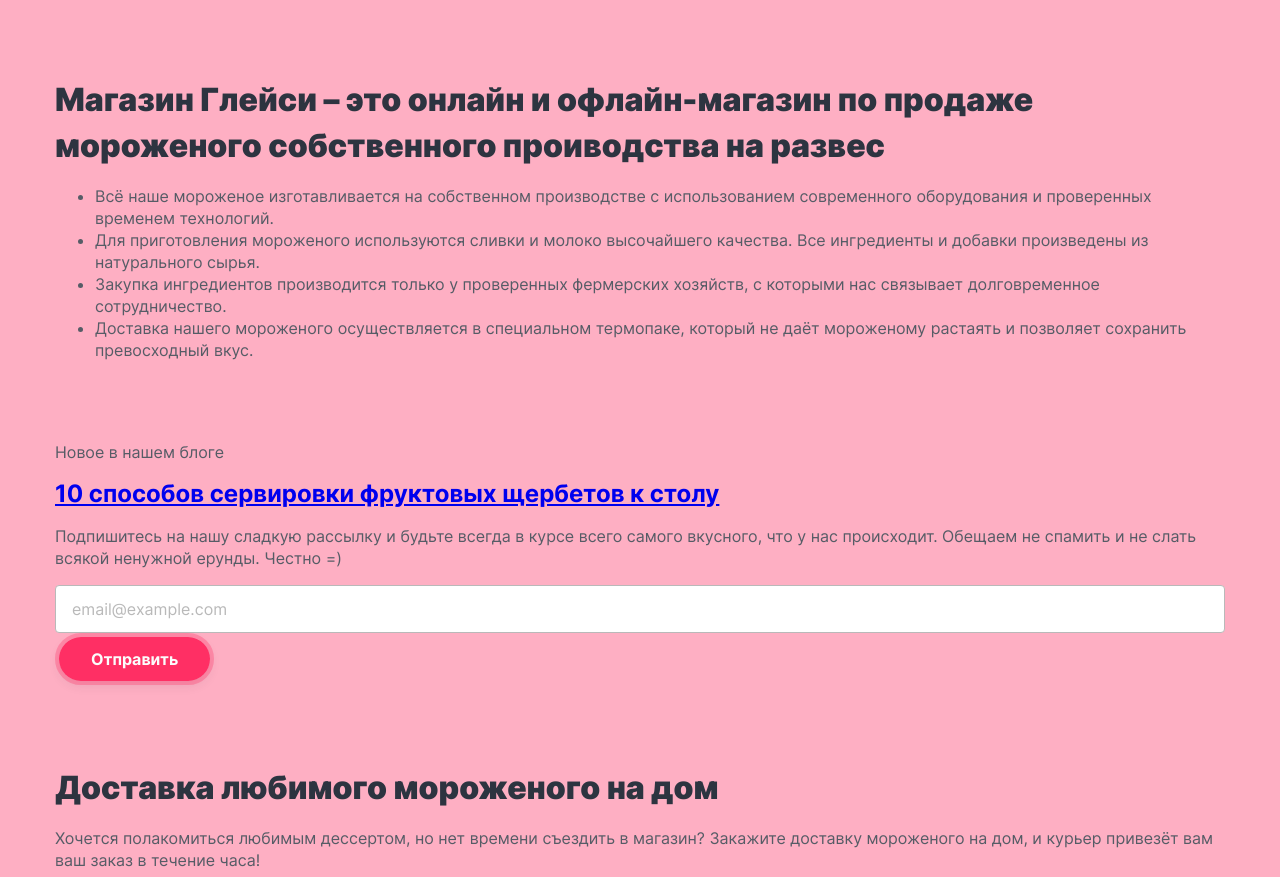
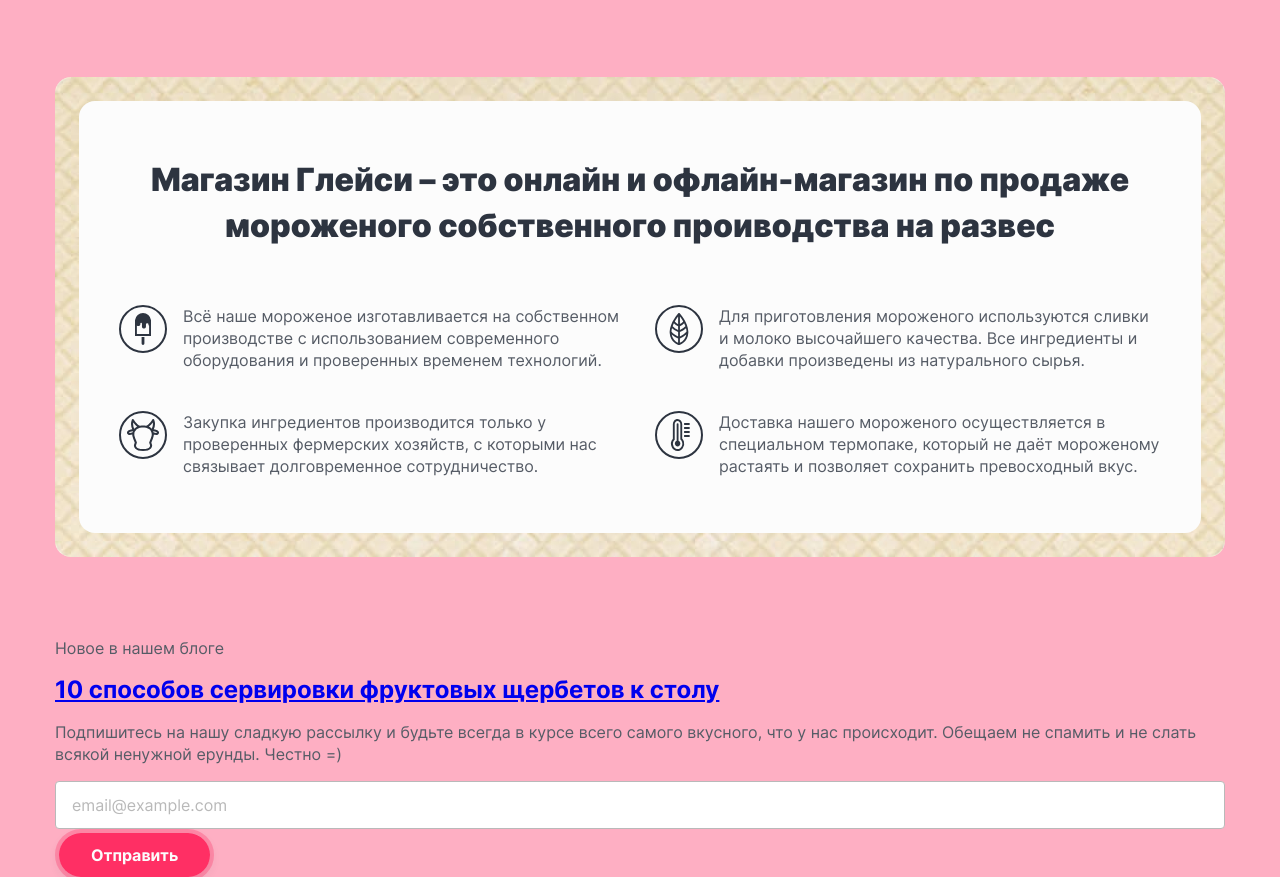
Before and after one commit to olsemeniuk/gllacy, a plain HTML site: page index.html in a window 1280 px wide. Shown: the part 1726-2603 px from the top of the page. Drawn offline with Linux system fonts and the light colour scheme; files whose address does not match are found by name.

Commit message:
about section styles

```diff
--- a/css/styles.css
+++ b/css/styles.css
@@ -1259,6 +1259,69 @@ textarea.form-field {
   transform: translate(-50%, -50%);
 }
 
+/* about */
+.about {
+  padding: 24px;
+  background-image: url("../images/backgrounds/waffle-bg.jpg");
+  background-repeat: no-repeat;
+  background-position: center;
+  background-size: cover;
+  border-radius: 16px;
+}
+
+.about__inner {
+  padding: 56px 40px;
+  background-color: var(--extra-light);
+  border-radius: 16px;
+}
+
+.about__like-title {
+  margin-bottom: 56px;
+  text-align: center;
+}
+
+.about__list {
+  display: grid;
+  grid-template-columns: repeat(2, 1fr);
+  gap: 40px 30px;
+  margin: 0;
+  padding: 0;
+  list-style-type: none;
+}
+
+.about__item {
+  position: relative;
+  padding-left: 64px;
+}
+
+.about__item::before {
+  content: "";
+  position: absolute;
+  top: 0;
+  left: 0;
+  width: 48px;
+  height: 48px;
+  background-position: center;
+  background-repeat: no-repeat;
+  background-size: cover;
+}
+
+.about__item--production::before {
+  background-image: url("../images/icons/ice-cream-icon.svg");
+}
+
+.about__item--quality::before {
+  background-image: url("../images/icons/leaf-icon.svg");
+}
+
+.about__item--ingredients::before {
+  background-image: url("../images/icons/cow-icon.svg");
+}
+
+.about__item--temperature::before {
+  background-image: url("../images/icons/thermometer-icon.svg");
+}
+
 
 /*====================
     ANIMATIONS
```
